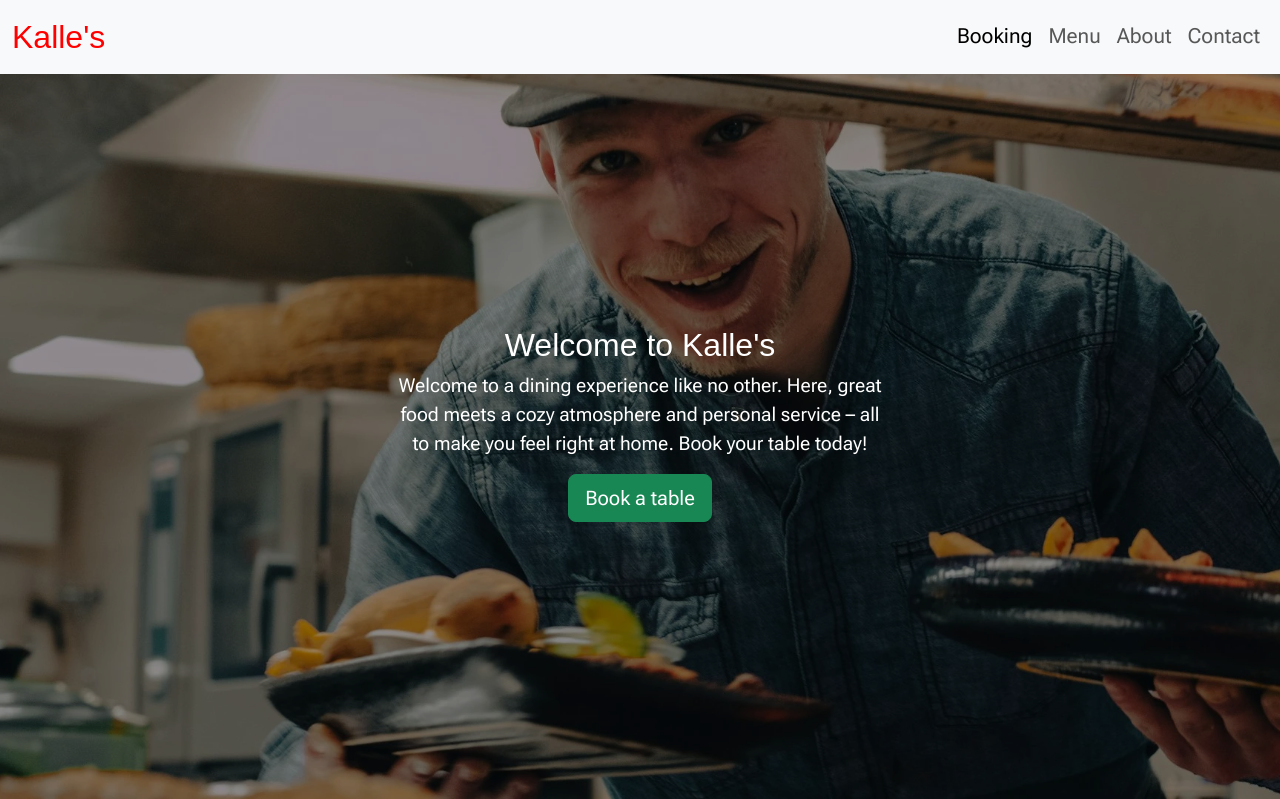
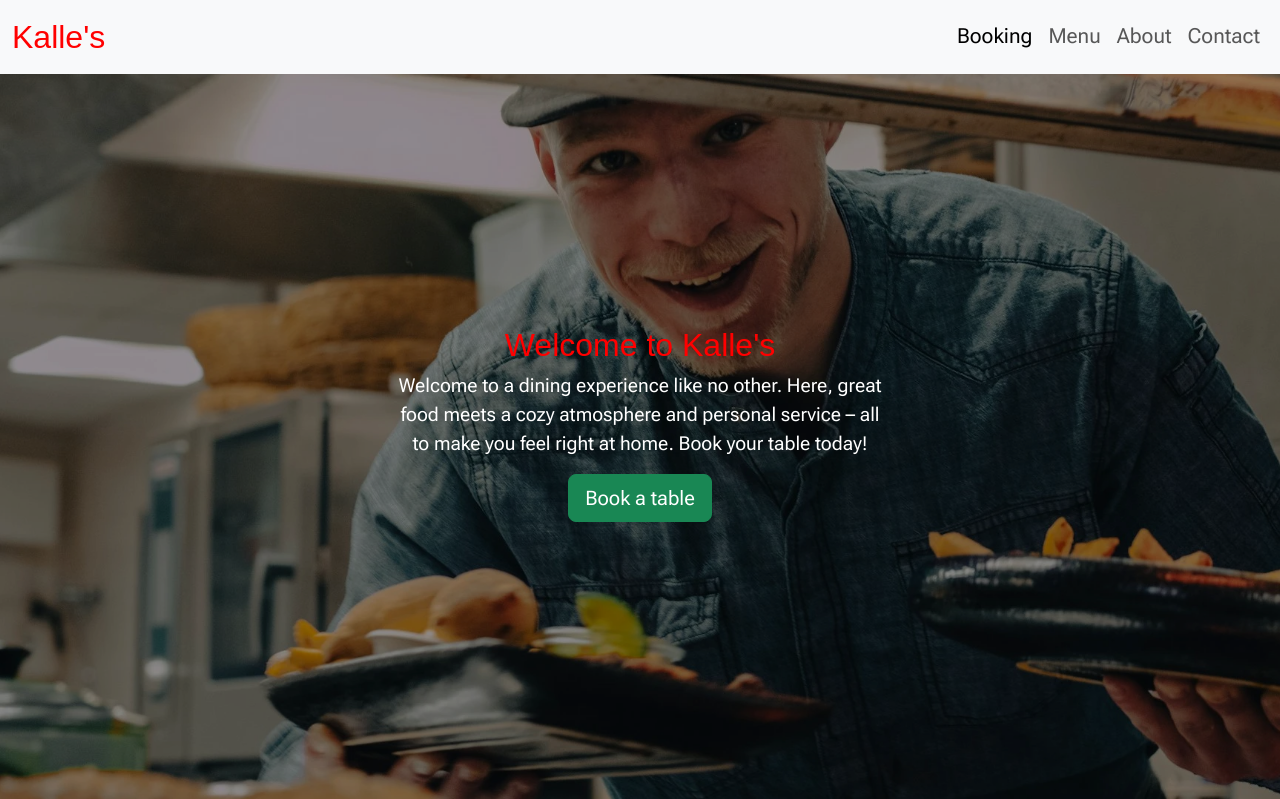
Before and after one commit to Blommis/kalles_restaurant, a Django app: page / in a window 1280 px wide. Shown: the top 799 px of the page. Run offline with Django 4.2, Linux system fonts and the light colour scheme; some libraries are stand-ins or nearby versions; some web fonts are replaced.

Commit message:
added color to h2 in hero

```diff
--- a/booking/templates/booking/index.html
+++ b/booking/templates/booking/index.html
@@ -5,7 +5,7 @@
 <!--header-->
   <section id="headerindex">
     <div class="container text-center mt-5">
-        <h2>Welcome to Kalle's</h2>
+        <h2 class="headingheader">Welcome to Kalle's</h2>
         <p class ="introduction-text">Welcome to a dining experience like no other.
            Here, great food meets a cozy atmosphere and personal service –
            all to make you feel right at home. Book your table today!</p>
--- a/static/css/style.css
+++ b/static/css/style.css
@@ -25,6 +25,9 @@ h1, h2, h3{
 }
 .navbar-nav{
     font-size: 1.3rem;
+}
+.headingheader{
+  color: red;
 }
 
 #headerindex {
```
Also changed, not shown: 2 other files.
